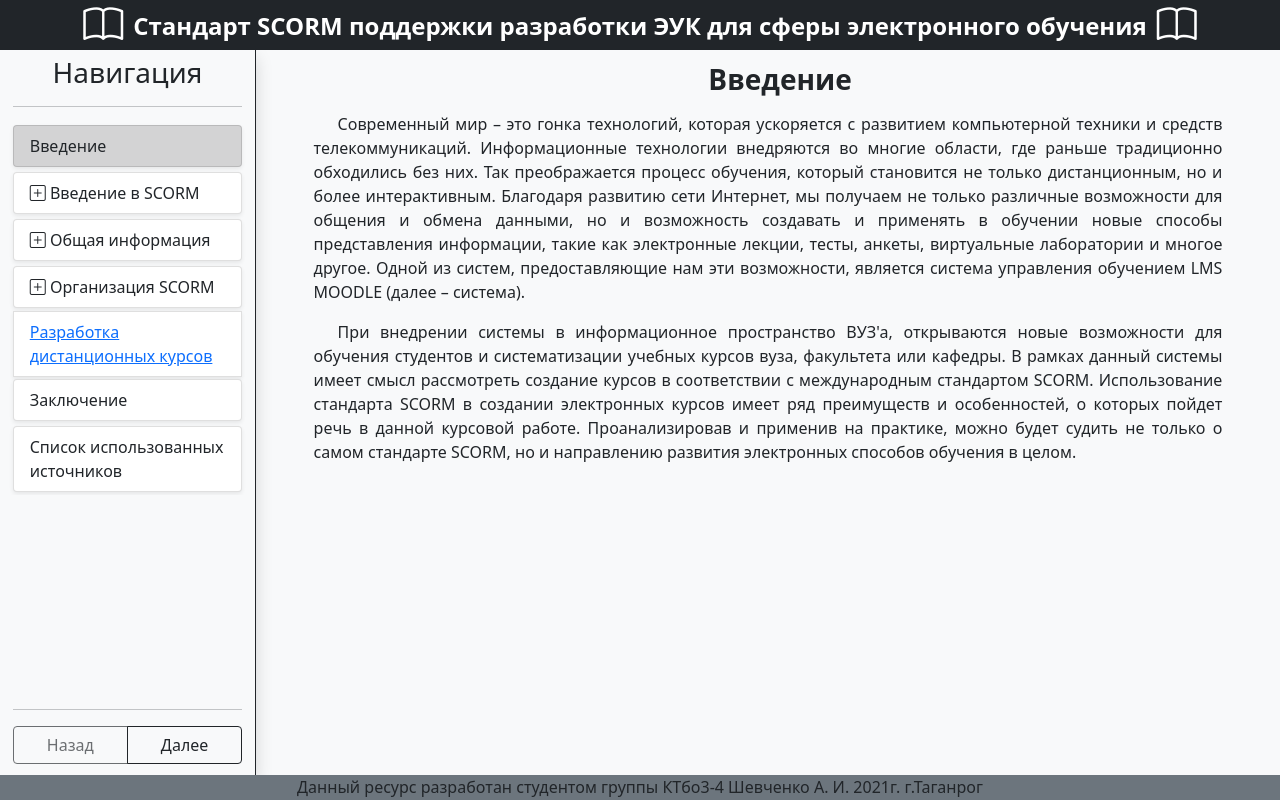
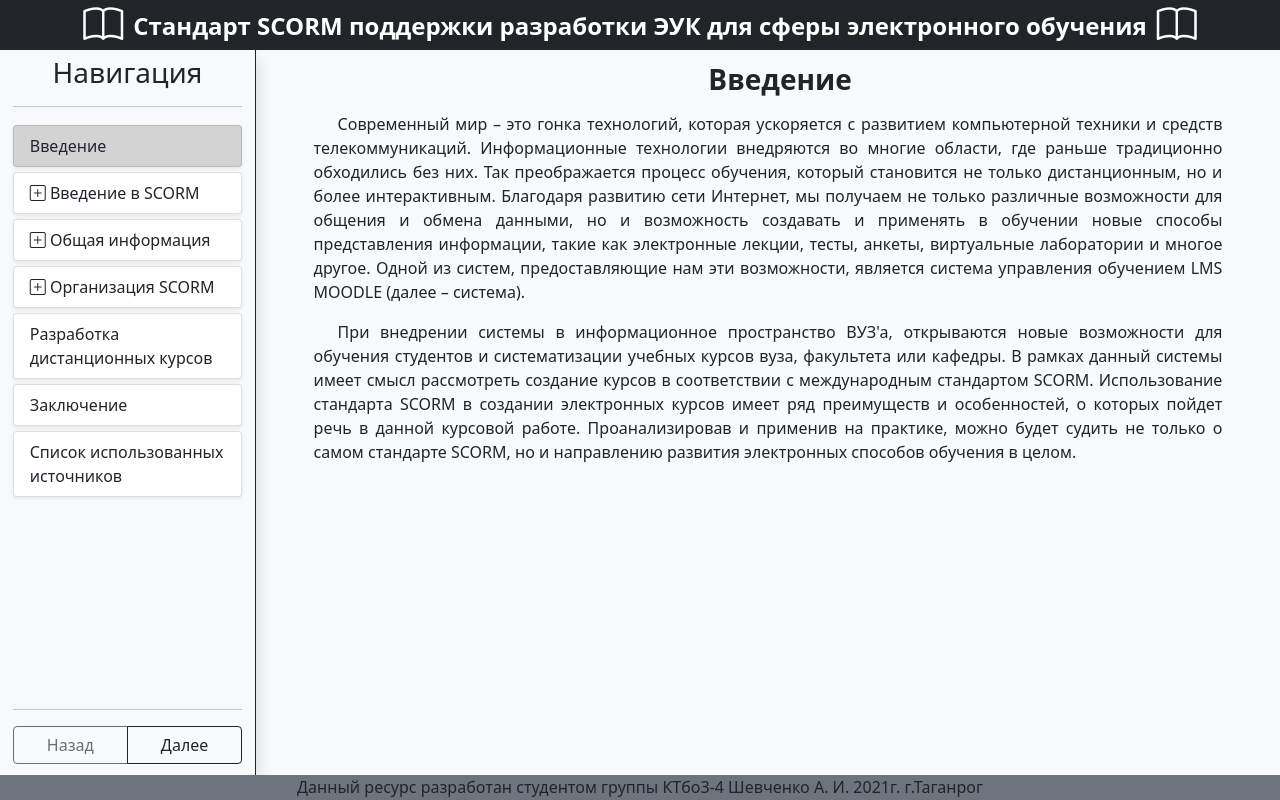
Before and after one commit to AleksShv/www, a plain HTML site: page information-resource.html in a window 1280 px wide. Drawn offline with nearby package versions, Linux system fonts and the light colour scheme.

Commit message:
Update information-resource.html

```diff
--- a/information-resource.html
+++ b/information-resource.html
@@ -76,8 +76,7 @@
                     </ul>
                 </li>
 
-
-                <li class="chapters list-group-item shadow-sm list-group-item-action">
+                <li class="chapter list-group-item shadow-sm list-group-item-action">
                     <a href="content/developing/developing.html">Разработка дистанционных курсов</a>
                 </li>
 
```
